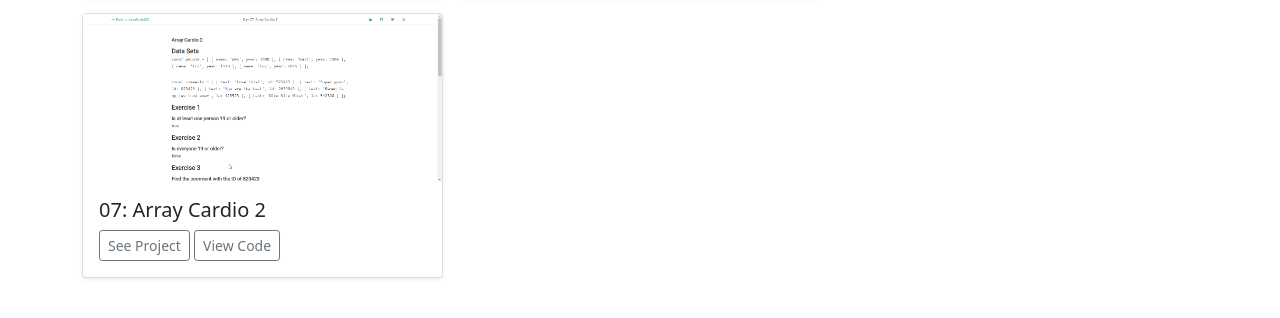
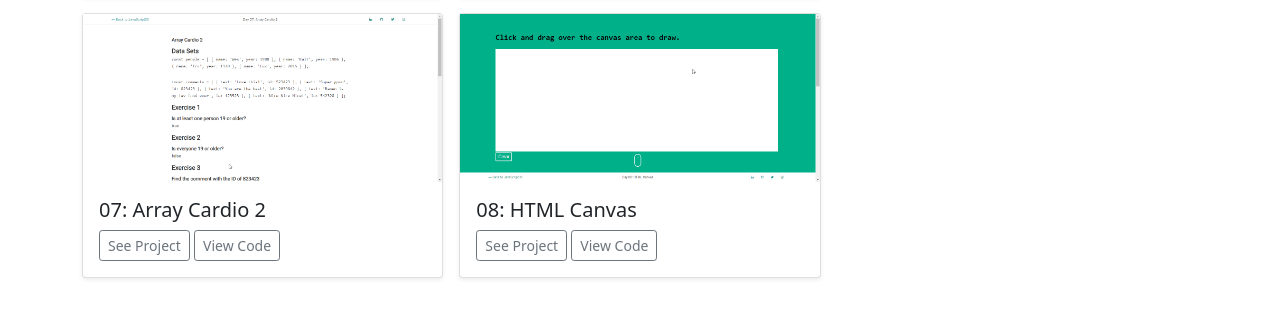
Before and after one commit to geraldiner/jschallenges, a plain HTML site: page javascript30/index.html in a window 1280 px wide. Shown: the part 880-1198 px from the top of the page. Drawn offline with nearby package versions, Linux system fonts and the light colour scheme; a script that the page names is missing.

Commit message:
add day 8 to project list

```diff
--- a/javascript30/index.html
+++ b/javascript30/index.html
@@ -181,6 +181,28 @@
             </div>
           </div>
           <!-- end card -->
+          <!-- start card -->
+          <div class="col">
+            <div class="card shadow-sm">
+              <img src="img/html-canvas.gif" />
+
+              <div class="card-body">
+                <h5>08: HTML Canvas</h5>
+                <p></p>
+                <div class="btn-group">
+                  <a href="challenges\08-html-canvas\"><button type="button"
+                      class="btn btn-sm btn-outline-secondary">See
+                      Project</button></a>
+                </div>
+                <div class="btn-group">
+                  <a href="https://github.com/geraldiner/jschallenges/tree/master/javascript30/challenges/08-html-canvas"
+                    target="_blank"><button type="button" class="btn btn-sm btn-outline-secondary">View
+                      Code</button></a>
+                </div>
+              </div>
+            </div>
+          </div>
+          <!-- end card -->
         </div>
       </div>
     </div>
```
Also changed, not shown: javascript30/img/html-canvas.gif (added).
